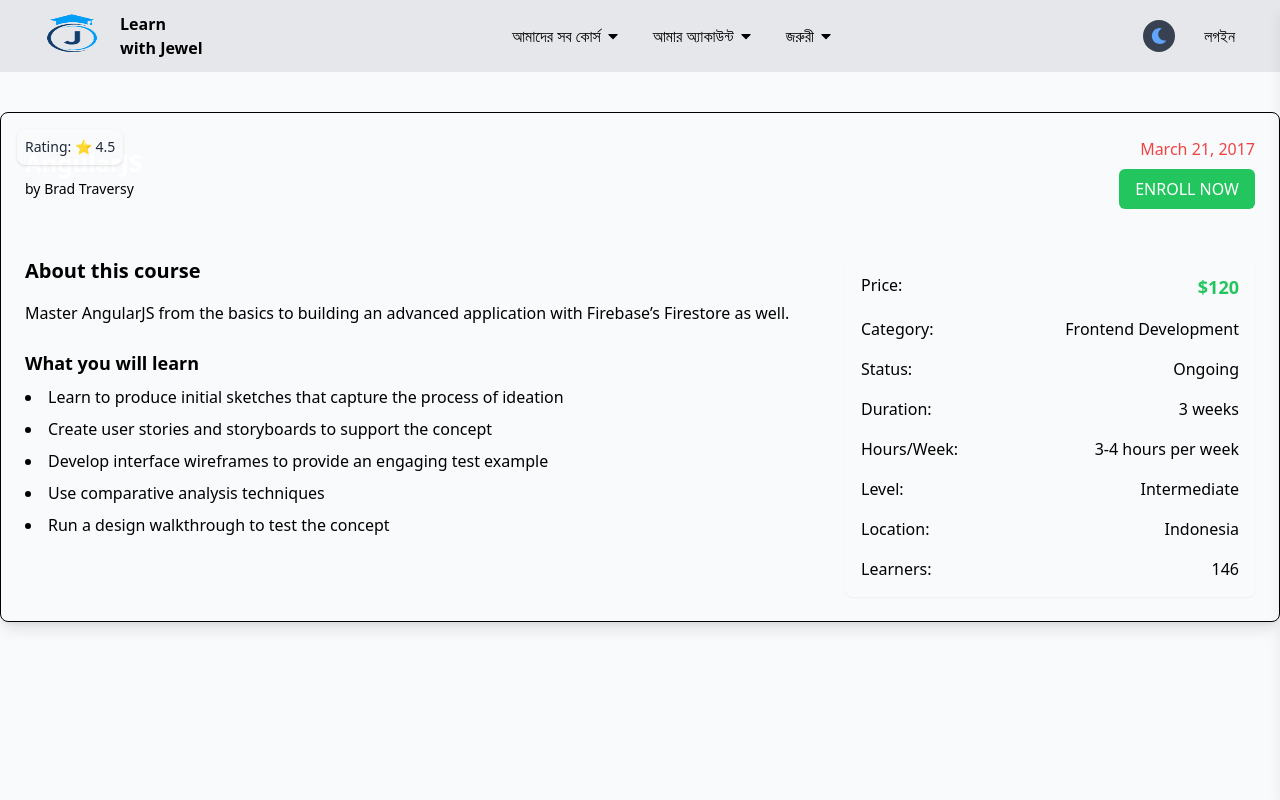
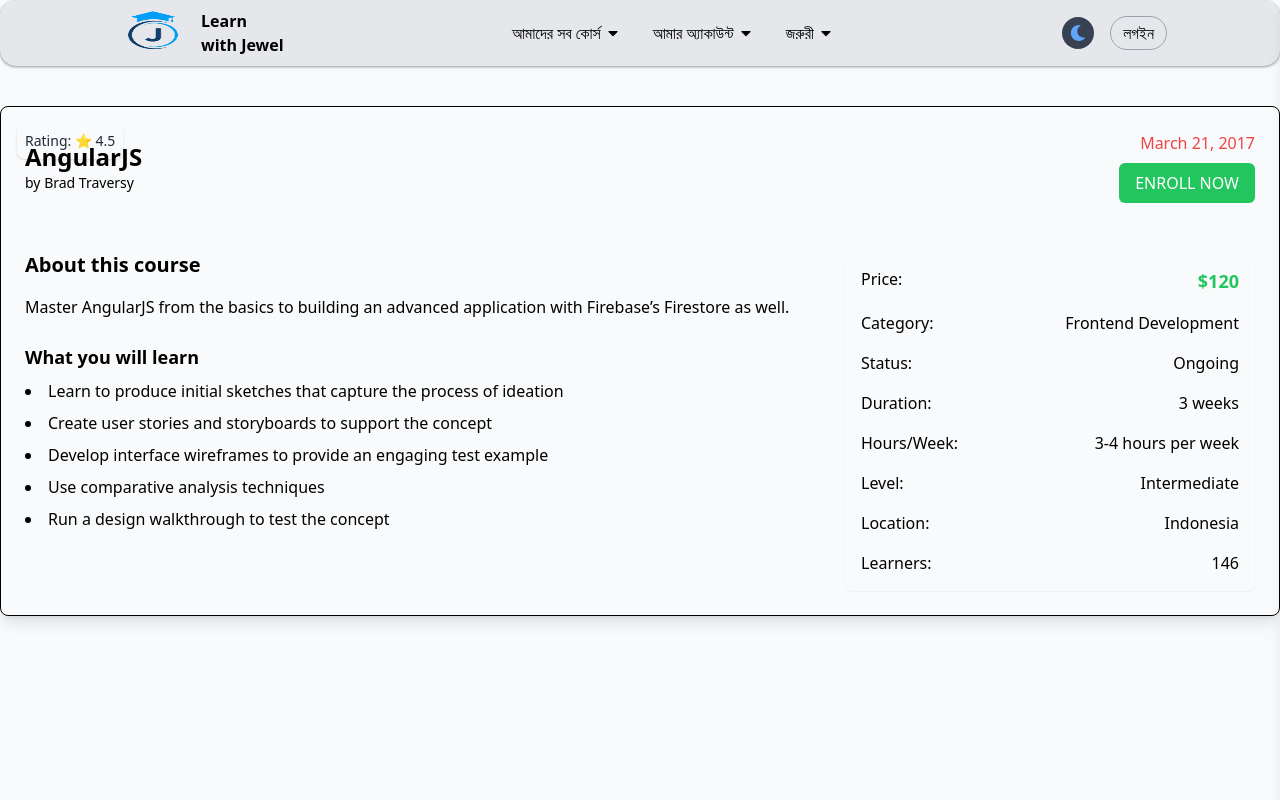
Before and after one commit to jewel1269/Learn-With-Jewel-client, a Next.js app: page /courseDetails/1 in a window 1280 px wide. Shown: the top 800 px of the page. Built offline with nearby package versions, Linux system fonts and the light colour scheme; grey boxes are pictures that could not be loaded.

Commit message:
course component chnages strature

```diff
--- a/app/courseDetails/[id]/page.tsx
+++ b/app/courseDetails/[id]/page.tsx
@@ -1,6 +1,7 @@
 "use client";
 
 import Image from "next/image";
+import Link from "next/link";
 import { useParams } from "next/navigation";
 import React from "react";
 
@@ -39,7 +40,7 @@
     location: "USA",
     learners: 95,
     date: "April 10, 2018",
-    image: "/images/codeigniter-course.jpg", // Add the image path
+    image: "/images/codeigniter-course.jpg",
   },
 ];
 
@@ -71,16 +72,18 @@
 
         {/* Course Title and Enroll Button */}
         <div className="p-6 text-blavk">
-          <div className="flex justify-between text-white items-center">
+          <div className="flex justify-between text-black items-center">
             <div>
               <h1 className="text-2xl font-bold">{course.title}</h1>
               <h1 className="text-black text-sm">by {course.teacher}</h1>
             </div>
             <div className="text-right">
               <h1 className="text-red-500">{course.date}</h1>
+              <Link href={"/layout"}>
               <button className="mt-2 bg-green-500 hover:bg-green-600 text-white px-4 py-2 rounded-md">
                 ENROLL NOW
               </button>
+              </Link>
             </div>
           </div>
         </div>
--- a/components/header/header.tsx
+++ b/components/header/header.tsx
@@ -14,7 +14,7 @@
   };
 
   return (
-    <nav className="bg-gray-200  text-black  px-4 md:px-8 py-3 flex justify-between items-center">
+    <nav className="bg-gray-200 border lg:rounded-2xl rounded-xl shadow shadow-gray-400  text-black lg:px-28 sm:px-4 md:px-8 py-2 flex justify-between items-center">
       {/* Logo */}
       <div className="flex items-center gap-2">
         <Link href="/">
@@ -35,7 +35,7 @@
         </Link>
       </div>
 
-      <div className={`w-full md:hidden sm:hidden block lg:flex lg:w-auto lg:items-center lg:gap-8`}>
+      <div className="hidden lg:flex lg:w-auto lg:items-center lg:gap-8">
         <div className="flex flex-col lg:flex-row items-center gap-4 lg:gap-8 mt-4 lg:mt-0">
           <div className="relative">
             <button
@@ -100,9 +100,7 @@
                   </h1>
                 </Link>
                 <Link href="/support">
-                  <h1 className="px-4 py-2  dark:hover:bg-gray-200">
-                    সাপোর্ট
-                  </h1>
+                  <h1 className="px-4 py-2  dark:hover:bg-gray-200">সাপোর্ট</h1>
                 </Link>
                 <Link href="/faq">
                   <h1 className="px-4 py-2 dark:hover:bg-gray-200">
@@ -241,7 +239,7 @@
           <FaMoon className="text-blue-400" />
         </button>
         <Link href="/login">
-          <h1 className="px-3 py-1 border rounded-full hover:text-red-500 dark:hover:bg-blue-700 transition">
+          <h1 className="px-3 py-1 border border-gray-400  rounded-full hover:text-red-500 hover:font-bold transition">
             লগইন
           </h1>
         </Link>
--- a/courses/courses.tsx
+++ b/courses/courses.tsx
@@ -84,11 +84,12 @@
 
 const CoursesGrid = () => {
   return (
-    <main className="text-black min-h-screen p-6 bg-white">
+    <div className="lg:px-16 bg-white">
+      <main className="text-black min-h-screen p-6 bg-white">
       <h1 className="text-3xl font-bold text-center mb-6">
         প্রিমিয়াম <span className="text-green-500">কোর্স</span>
       </h1>
-      <div className="grid grid-cols-1 md:grid-cols-2 lg:grid-cols-3 gap-6">
+      <div className="grid grid-cols-1 md:grid-cols-2 lg:grid-cols-4 gap-6">
         {courses.map((course) => (
           <article
             key={course.id}
@@ -125,6 +126,7 @@
         ))}
       </div>
     </main>
+    </div>
   );
 };
 
```
